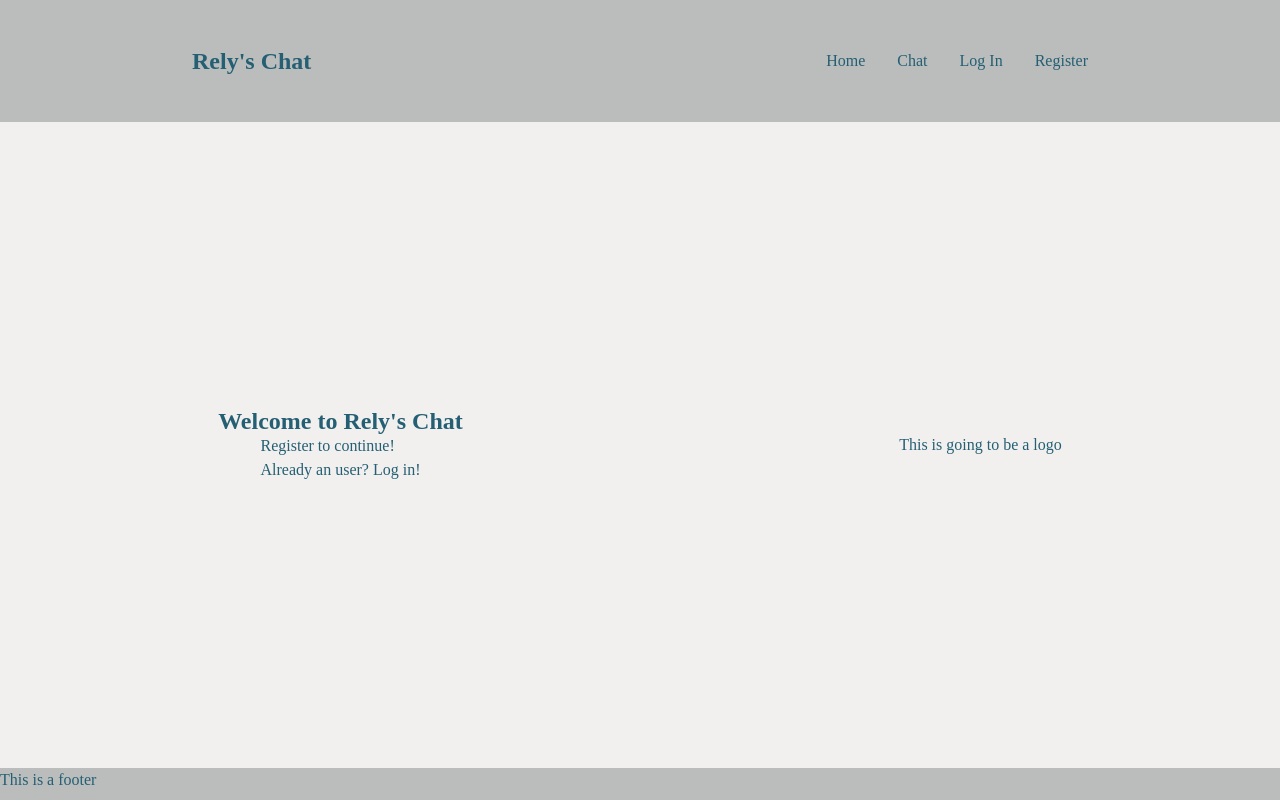
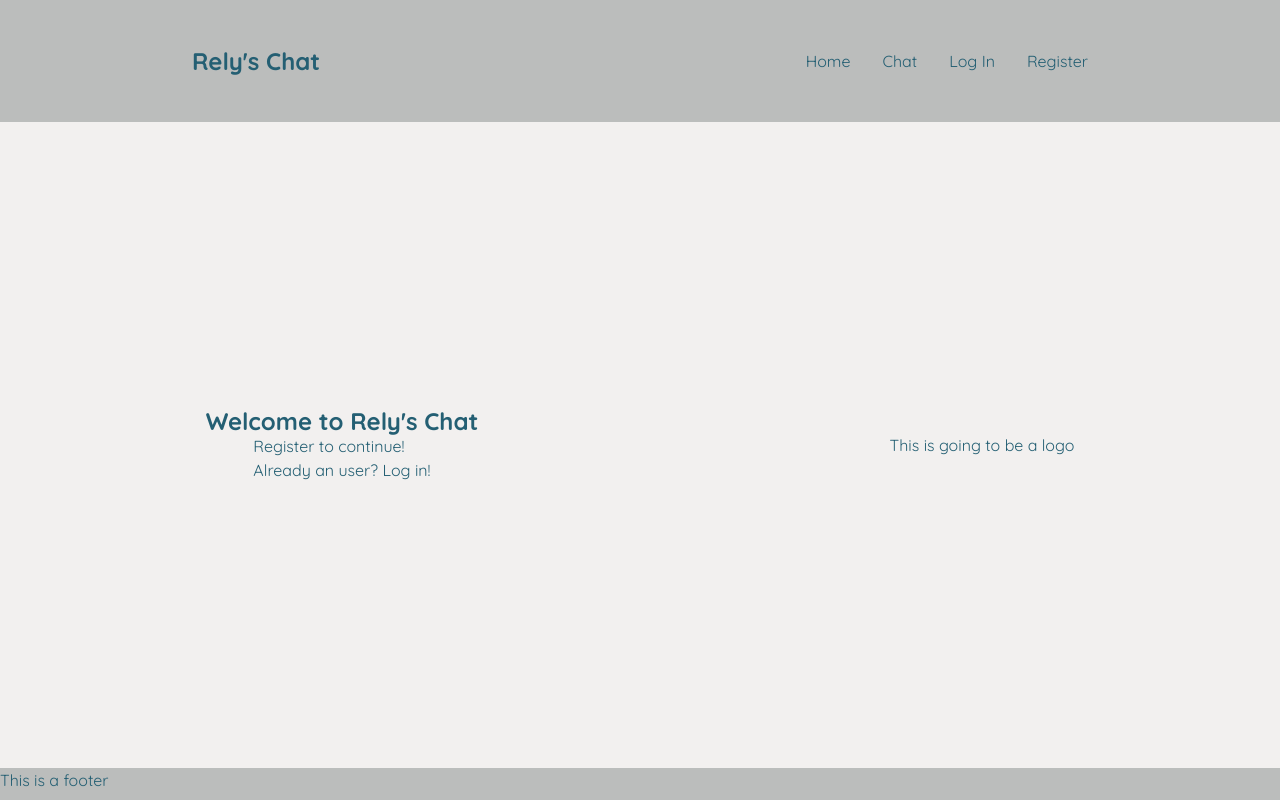
Before and after one commit to Relyful/Messaging-App, a React app in the folder frontend/: page / in a window 1280 px wide. Built offline with nearby package versions, Linux system fonts and the light colour scheme; no server answers; the HTML template or start-up script is replaced by a standard one.

Commit message:
Add custom font

```diff
--- a/frontend/src/index.css
+++ b/frontend/src/index.css
@@ -1,3 +1,5 @@
+@import url('https://fonts.googleapis.com/css2?family=Quicksand:wght@300..700&display=swap');
+
 /* Box sizing rules */
 *,
 *::before,
@@ -80,4 +82,6 @@
   display: flex;
   flex-direction: column;
   min-height: 100vh;
+
+  font-family: "Quicksand", sans-serif;
 }
```
